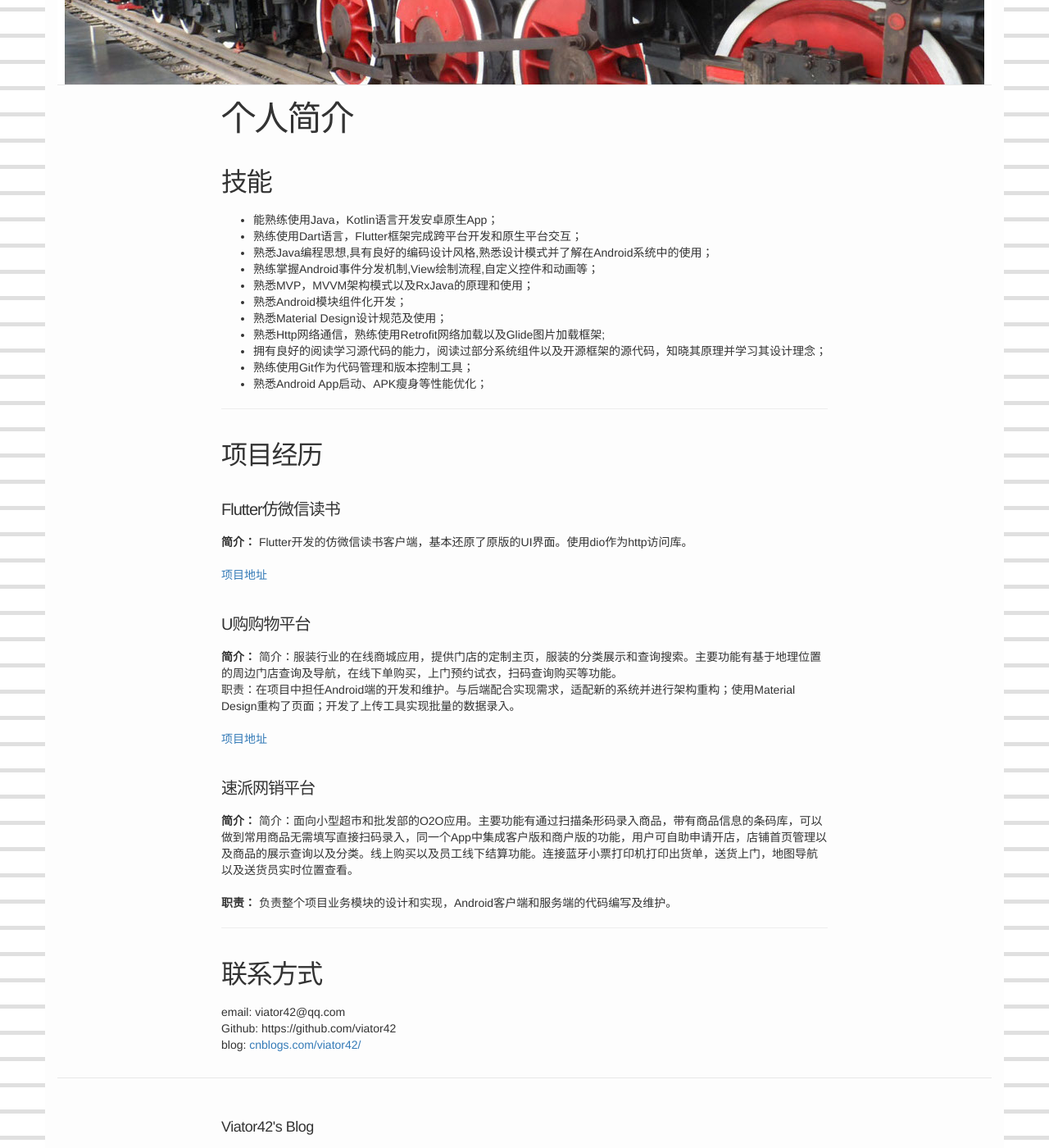
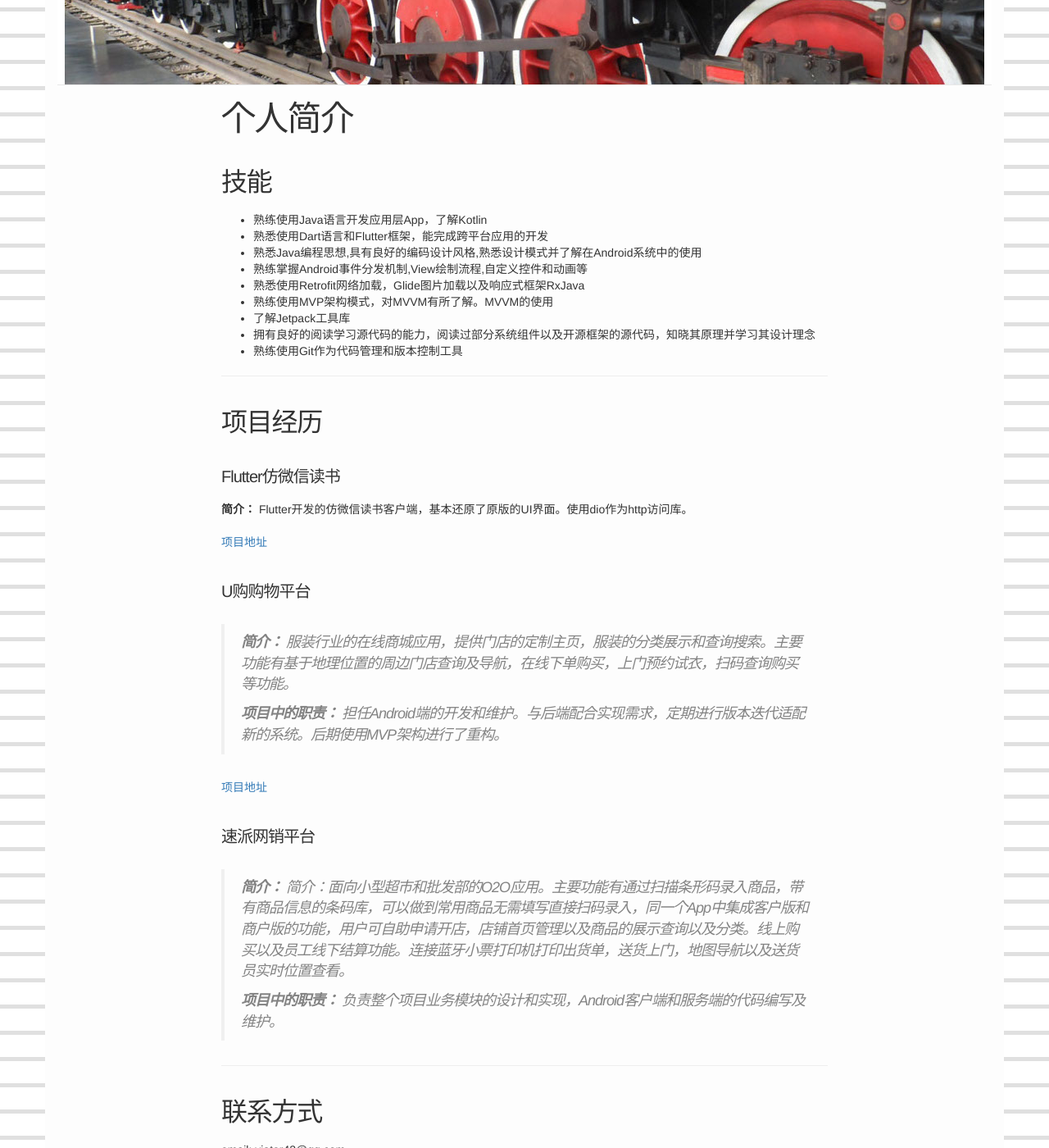
Before and after one commit to viator42/viator42.github.io, a Jekyll site: the page built from about.md, in a window 1280 px wide and 1400 px high, scrolled down 222 px. Shown: the whole window at 82% size. Built offline with Jekyll 4.4.1, drawn with Linux system fonts in a browser that asks for light colours.

Commit message:
update resume

```diff
--- a/about.md
+++ b/about.md
@@ -6,17 +6,15 @@ permalink: /about/
 
 ## 技能
 
-* 能熟练使用Java，Kotlin语言开发安卓原生App；
-* 熟练使用Dart语言，Flutter框架完成跨平台开发和原生平台交互；
-* 熟悉Java编程思想,具有良好的编码设计风格,熟悉设计模式并了解在Android系统中的使用；
-* 熟练掌握Android事件分发机制,View绘制流程,自定义控件和动画等；
-* 熟悉MVP，MVVM架构模式以及RxJava的原理和使用；
-* 熟悉Android模块组件化开发；
-* 熟悉Material Design设计规范及使用；
-* 熟悉Http网络通信，熟练使用Retrofit网络加载以及Glide图片加载框架;
-* 拥有良好的阅读学习源代码的能力，阅读过部分系统组件以及开源框架的源代码，知晓其原理并学习其设计理念；
-* 熟练使用Git作为代码管理和版本控制工具；
-* 熟悉Android App启动、APK瘦身等性能优化；
+* 熟练使用Java语言开发应用层App，了解Kotlin
+* 熟悉使用Dart语言和Flutter框架，能完成跨平台应用的开发
+* 熟悉Java编程思想,具有良好的编码设计风格,熟悉设计模式并了解在Android系统中的使用
+* 熟练掌握Android事件分发机制,View绘制流程,自定义控件和动画等
+* 熟悉使用Retrofit网络加载，Glide图片加载以及响应式框架RxJava
+* 熟练使用MVP架构模式，对MVVM有所了解。MVVM的使用
+* 了解Jetpack工具库
+* 拥有良好的阅读学习源代码的能力，阅读过部分系统组件以及开源框架的源代码，知晓其原理并学习其设计理念
+* 熟练使用Git作为代码管理和版本控制工具
 
 --------
 
@@ -30,16 +28,17 @@ __简介：__ Flutter开发的仿微信读书客户端，基本还原了原版
 
 #### U购购物平台
 
-__简介：__  简介：服装行业的在线商城应用，提供门店的定制主页，服装的分类展示和查询搜索。主要功能有基于地理位置的周边门店查询及导航，在线下单购买，上门预约试衣，扫码查询购买等功能。
-职责：在项目中担任Android端的开发和维护。与后端配合实现需求，适配新的系统并进行架构重构；使用Material Design重构了页面；开发了上传工具实现批量的数据录入。
+> __简介：__  服装行业的在线商城应用，提供门店的定制主页，服装的分类展示和查询搜索。主要功能有基于地理位置的周边门店查询及导航，在线下单购买，上门预约试衣，扫码查询购买等功能。
+>
+> __项目中的职责：__ 担任Android端的开发和维护。与后端配合实现需求，定期进行版本迭代适配新的系统。后期使用MVP架构进行了重构。
 
 [项目地址](https://github.com/viator42/Ugo)
 
 #### 速派网销平台
 
-__简介：__ 简介：面向小型超市和批发部的O2O应用。主要功能有通过扫描条形码录入商品，带有商品信息的条码库，可以做到常用商品无需填写直接扫码录入，同一个App中集成客户版和商户版的功能，用户可自助申请开店，店铺首页管理以及商品的展示查询以及分类。线上购买以及员工线下结算功能。连接蓝牙小票打印机打印出货单，送货上门，地图导航以及送货员实时位置查看。
-
-__职责：__ 负责整个项目业务模块的设计和实现，Android客户端和服务端的代码编写及维护。
+> __简介：__ 简介：面向小型超市和批发部的O2O应用。主要功能有通过扫描条形码录入商品，带有商品信息的条码库，可以做到常用商品无需填写直接扫码录入，同一个App中集成客户版和商户版的功能，用户可自助申请开店，店铺首页管理以及商品的展示查询以及分类。线上购买以及员工线下结算功能。连接蓝牙小票打印机打印出货单，送货上门，地图导航以及送货员实时位置查看。
+>
+> __项目中的职责：__ 负责整个项目业务模块的设计和实现，Android客户端和服务端的代码编写及维护。
 
 --------
 
```
